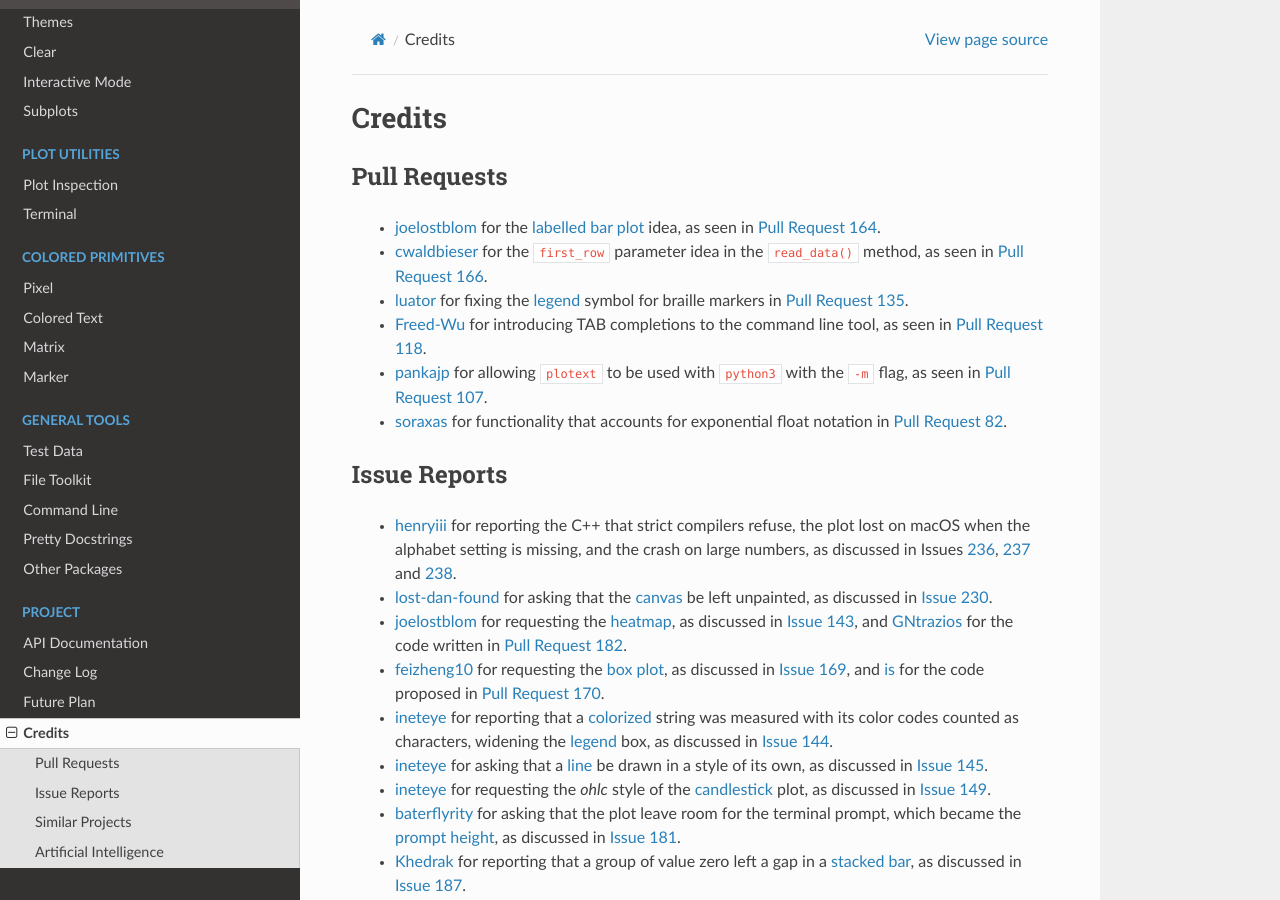
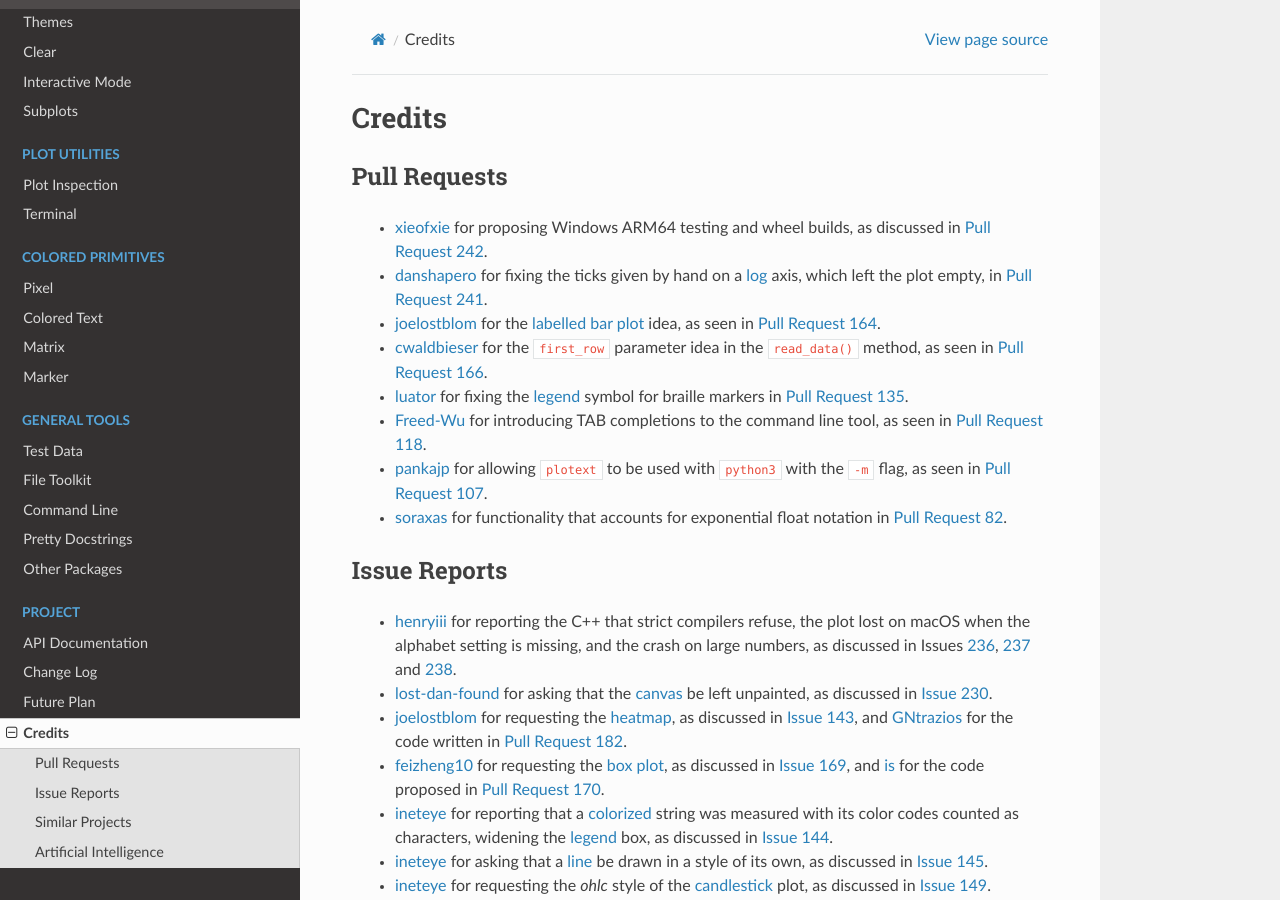
Before and after one commit to piccolomo/plotext, a Sphinx documentation site: the page built from docs/source/credits.rst, in a window 1280 px wide and 900 px high. Built offline with Sphinx 7.4.7 and the Read the Docs theme 3.1.0, drawn with Linux system fonts in a browser that asks for light colours; the version number could not be read and is left out.

Commit message:
Added Credit contributions to PRs 241 and 242

```diff
--- a/docs/source/credits.rst
+++ b/docs/source/credits.rst
@@ -3,6 +3,8 @@ Credits
 
 Pull Requests
 -------------
+- `xieofxie <https://github.com/xieofxie>`_ for proposing Windows ARM64 testing and wheel builds, as discussed in `Pull Request 242 <https://github.com/piccolomo/plotext/pull/242>`_.
+- `danshapero <https://github.com/danshapero>`_ for fixing the ticks given by hand on a :ref:`log <scale>` axis, which left the plot empty, in `Pull Request 241 <https://github.com/piccolomo/plotext/pull/241>`_.
 - `joelostblom <https://github.com/joelostblom>`_ for the :ref:`labelled bar plot <labeled_bars>` idea, as seen in `Pull Request 164 <https://github.com/piccolomo/plotext/pull/164>`_.
 - `cwaldbieser <https://github.com/cwaldbieser>`_ for the ``first_row`` parameter idea in the ``read_data()`` method, as seen in `Pull Request 166 <https://github.com/piccolomo/plotext/pull/166>`_.
 - `luator <https://github.com/luator>`_ for fixing the :ref:`legend <legend>` symbol for braille markers in `Pull Request 135 <https://github.com/piccolomo/plotext/pull/135>`_.
```
